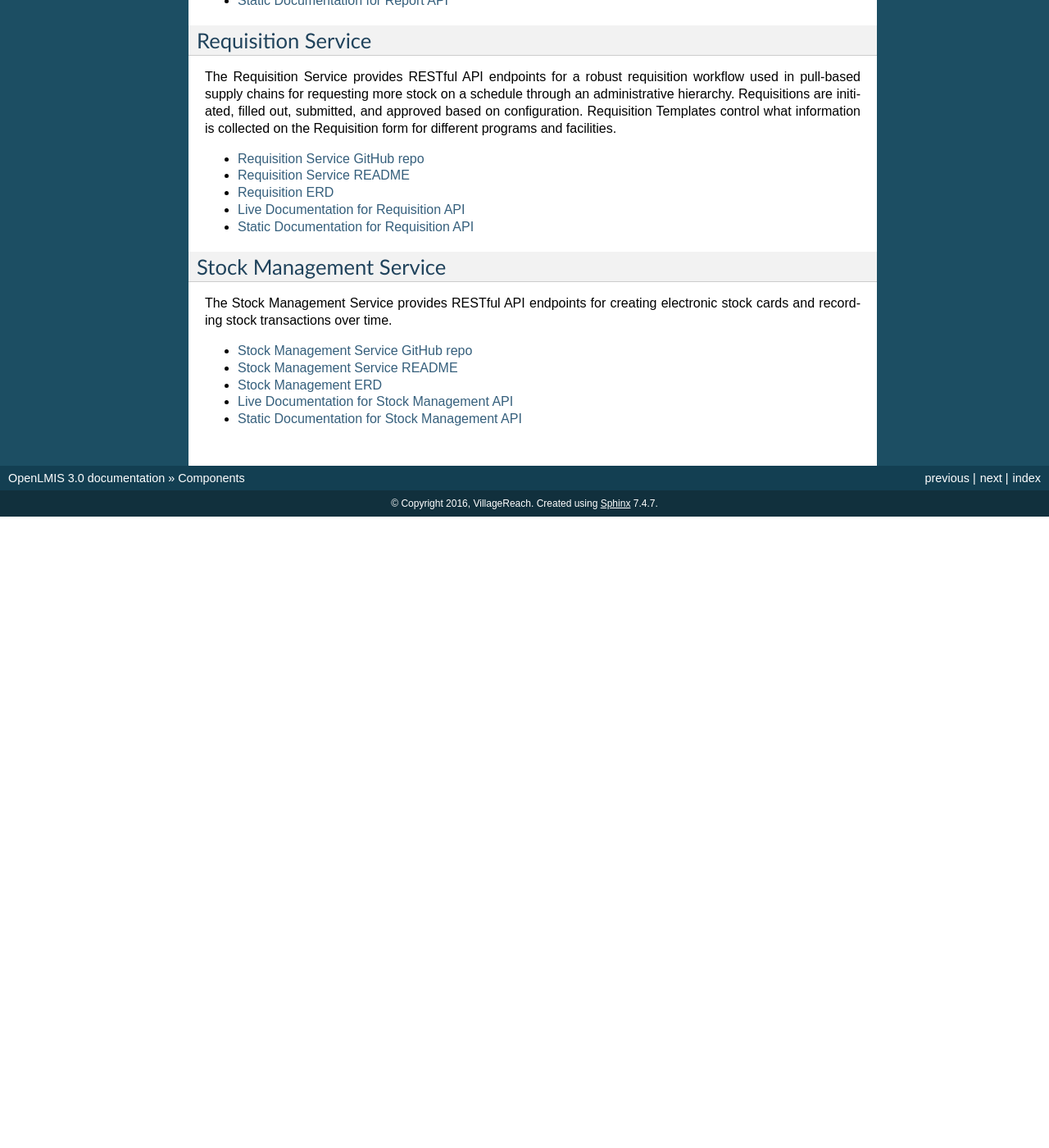
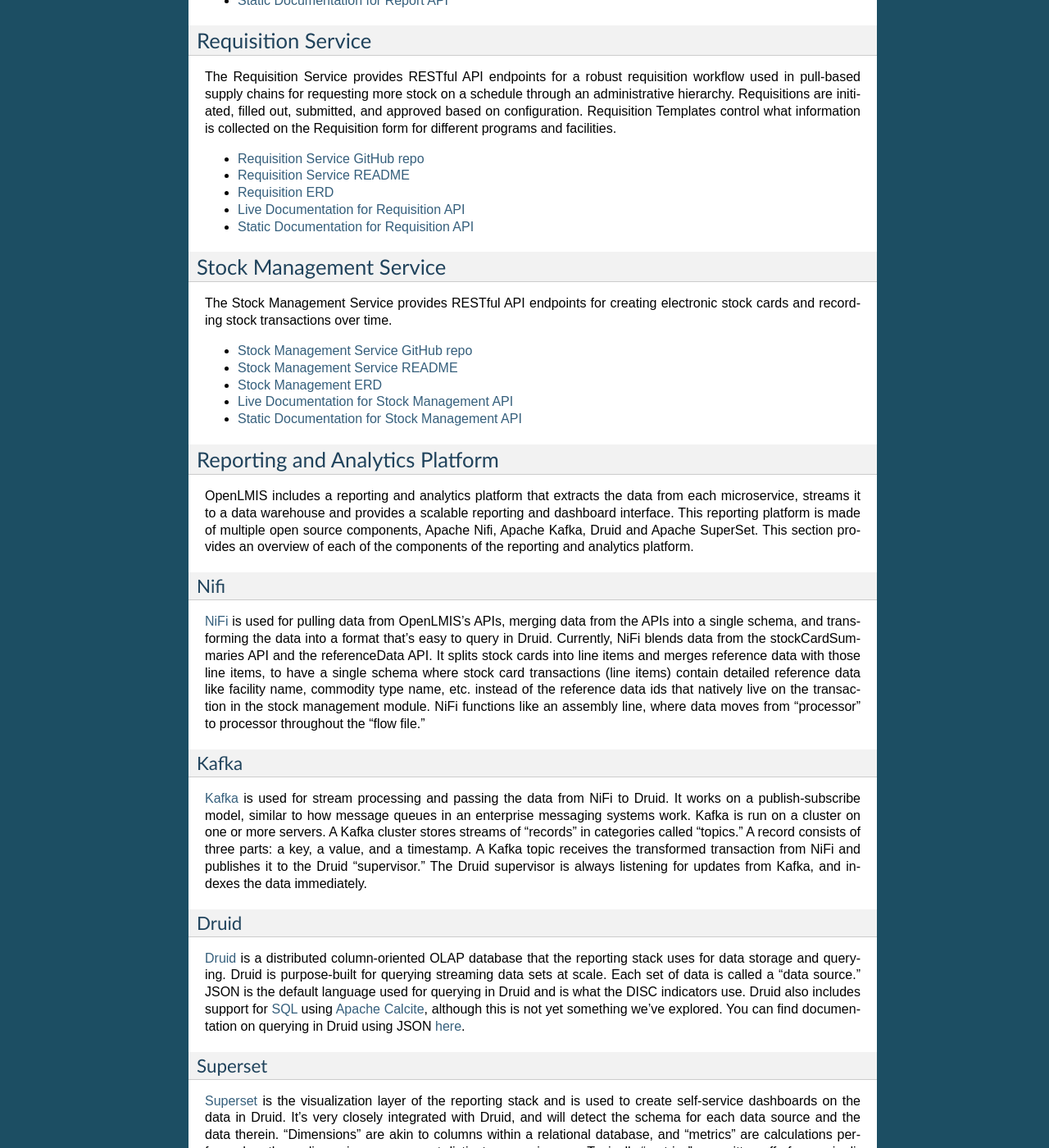
Before and after one commit to OpenLMIS/openlmis-ref-distro, a Sphinx documentation site: the page built from docs/source/components/index.rst, in a window 1280 px wide and 1400 px high, scrolled down 2840 px. Shown: the whole window at 82% size. Built offline with Sphinx 7.4.7, drawn with Linux system fonts in a browser that asks for light colours; pages that are not in the unit, such as notebooks, are missing from menus; before the commit the page ends 3470 px from its top, so only the background shows below that; some of the changed text lies outside the part shown.

Commit message:
OLMIS-4635 Adding reporting components to components section and architecture page

```diff
--- a/docs/source/architecture/index.rst
+++ b/docs/source/architecture/index.rst
@@ -4,13 +4,14 @@
 
 As of OpenLMIS v3, the `architecture`_
 has transitioned to (micro) services fulfilling RESTful (HTTP) API requests
-from a modularized Reference UI.  Extension mechanisms in addition to
-microservices and UI modules further allow for components of the architecture
+from a modularized Reference UI.  Extension mechanisms, microservices, UI modules and a reporting
+and analytics platform further allow for components of the architecture
 to be customized without the need for the community to fork the code base:
 
 - UI modules give flexibility in creating new user experiences or changing existing ones
 - Extension Points & Modules - allows Service functionality to be modified
 - Extra Data - allows for extensions to store data with existing components
+- Reporting and Analytics Platform - allows for robust reporting solutions to be developed to meet implementation needs
 
 Combined these components allow the OpenLMIS community to customize and
 contribute to a shared LMIS.
--- a/docs/source/components/index.rst
+++ b/docs/source/components/index.rst
@@ -192,3 +192,43 @@
 - `Stock Management ERD <erd-stockmanagement.html>`_
 - `Live Documentation for Stock Management API <http://test.openlmis.org/stockmanagement/docs/#/default>`_
 - `Static Documentation for Stock Management API <http://build.openlmis.org/job/OpenLMIS-stockmanagement-service/lastSuccessfulBuild/artifact/build/resources/main/api-definition.html>`_
+
+********************************
+Reporting and Analytics Platform
+********************************
+
+OpenLMIS includes a reporting and analytics platform that extracts the data from each microservice, streams it to a data warehouse and provides a scalable reporting and dashboard interface. This reporting platform is made of multiple open source components, Apache Nifi, Apache Kafka, Druid and Apache SuperSet. This section provides an overview of each of the components of the reporting and analytics platform.
+
+----
+Nifi
+----
+
+`NiFi <https://nifi.apache.org/>`_ is used for pulling data from OpenLMIS’s APIs, merging data from the APIs into a single schema, and transforming the data into a format that’s easy to query in Druid. Currently, NiFi blends data from the stockCardSummaries API and the referenceData API. It splits stock cards into line items and merges reference data with those line items, to have a single schema where stock card transactions (line items) contain detailed reference data like facility name, commodity type name, etc. instead of the reference data ids that natively live on the transaction in the stock management module. NiFi functions like an assembly line, where data moves from “processor” to processor throughout the “flow file.”
+
+-----
+Kafka
+-----
+
+`Kafka <https://kafka.apache.org/>`_ is used for stream processing and passing the data from NiFi to Druid. It works on a publish-subscribe model, similar to how message queues in an enterprise messaging systems work. Kafka is run on a cluster on one or more servers. A Kafka cluster stores streams of “records” in categories called “topics.” A record consists of three parts: a key, a value, and a timestamp. A Kafka topic receives the transformed transaction from NiFi and publishes it to the Druid “supervisor.” The Druid supervisor is always listening for updates from Kafka, and indexes the data immediately.
+
+-----
+Druid
+-----
+
+`Druid <http://druid.io/>`_ is a distributed column-oriented OLAP database that the reporting stack uses for data storage and querying. Druid is purpose-built for querying streaming data sets at scale. Each set of data is called a “data source.” JSON is the default language used for querying in Druid and is what the DISC indicators use. Druid also includes support for `SQL <http://druid.io/docs/latest/querying/sql.html>`_ using `Apache Calcite <https://calcite.apache.org/>`_, although this is not yet something we’ve explored. You can find documentation on querying in Druid using JSON `here <http://druid.io/docs/latest/querying/querying.html>`_.
+
+--------
+Superset
+--------
+
+`Superset <https://superset.incubator.apache.org/>`_ is the visualization layer of the reporting stack and is used to create self-service dashboards on the data in Druid. It’s very closely integrated with Druid, and will detect the schema for each data source and the data therein. “Dimensions” are akin to columns within a relational database, and “metrics” are calculations performed on those dimensions - e.g. count distinct, sum, min, max. Typically “metrics” are written off of numeric dimensions, with the exception of count distinct. Superset is the UI in which we write JSON queries for Druid to calculate metrics that are more sophisticated than the basic types outlined above.
+
+Slices are individual visualizations and can be listed by clicking on the Charts tab along the top. Each slice has a visualization type, a data source, and one or more metrics and dimensions that you want to display. Superset supports the development of custom visualization types if it’s not included in the default list provided by Apache.
+
+A dashboard is an assembly of slices onto a single page. Filters can be applied at the dashboard-level, and filter all slices sharing the filter’s data source to the specified dimension. Filters can also be used to manipulate date ranges. With proper security (more information below), users can save custom private or public versions of dashboards, and drill into a particular slice to modify it and construct an ad hoc visualization.
+
+Security is handled via User Roles and Users. A User is a distinct login with a password, and is tied to an email address. There can only be one User per email address. A User Role is the list of actions that a User can do in Superset. Superset contains three User Roles by default, but they can be customized by duplicating the defaults and adding or removing permissions.
+
+- Gamma - a view-only user who can save private views of dashboards and slices
+- Alpha - a power user who is able to view all data sources, and create public dashboards and slices
+- Admin - administrator with all access
```
